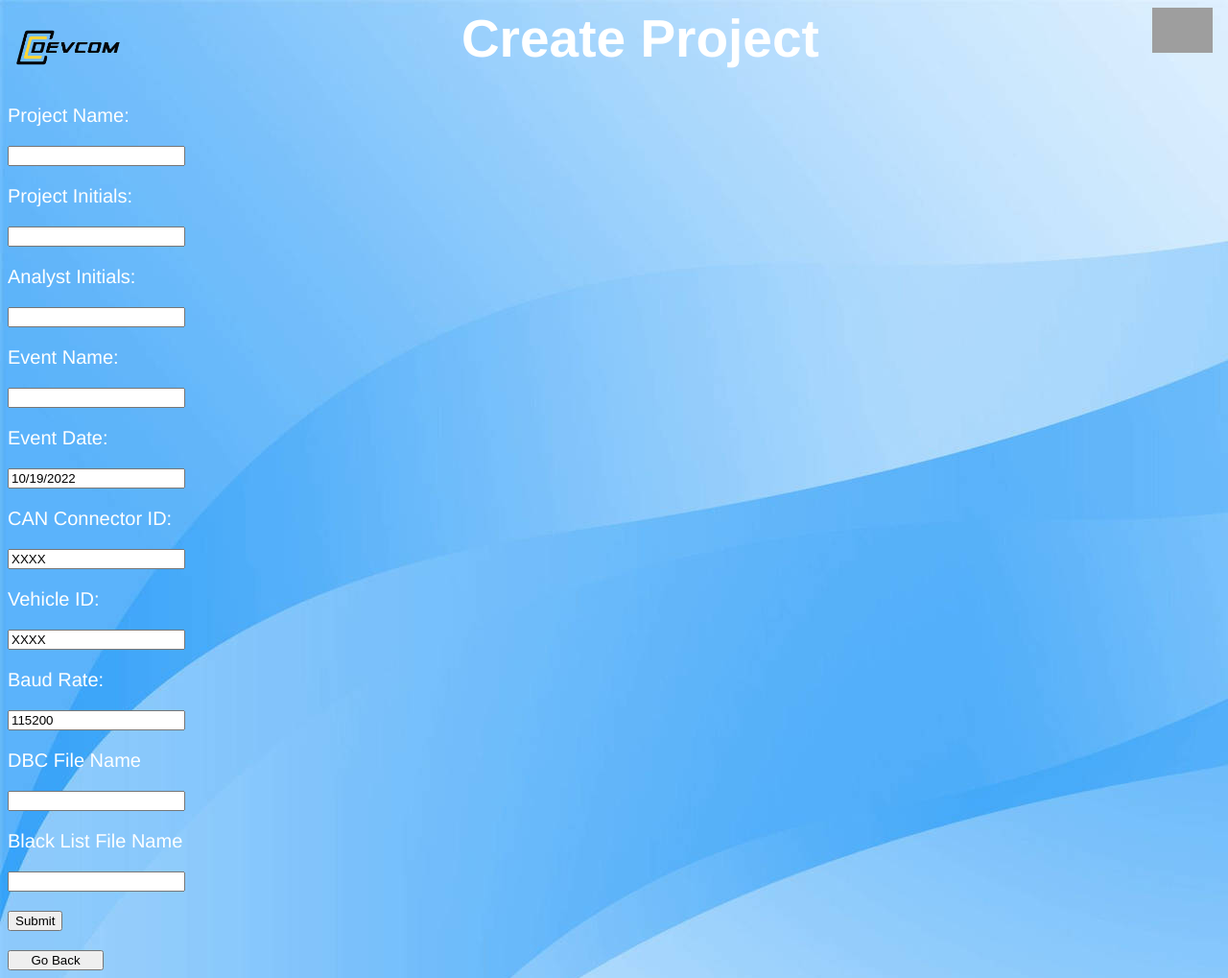
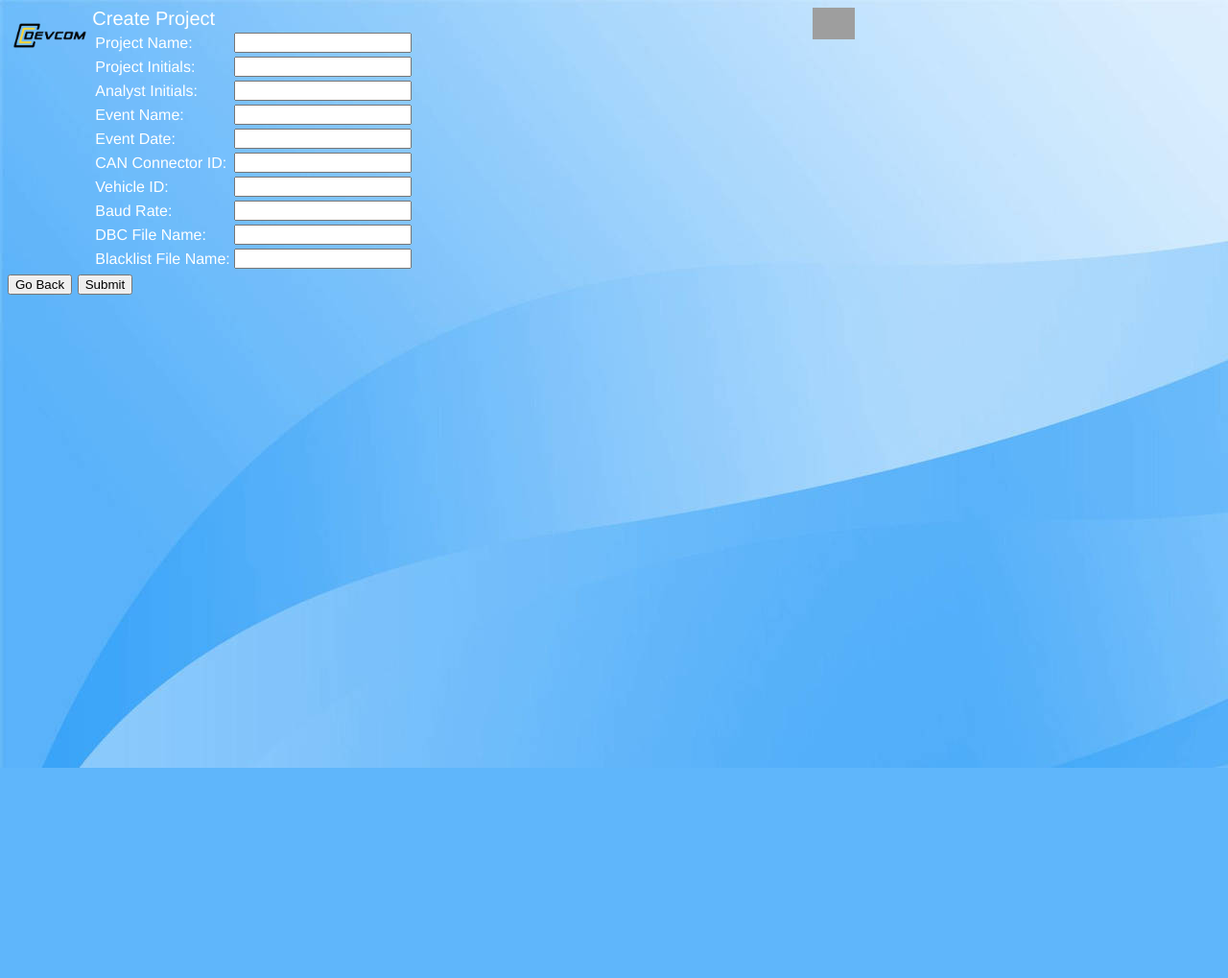
Before and after one commit to Team-9-Syntax-Error/CS4311_CANBusVisualizer_9, a Flask app: page /create_project in a window 1280 px wide. Shown: the whole page at 96% size. After the commit the page ends 800 px from the top, so only its background shows below. Run offline with Flask 2, Linux system fonts and the light colour scheme; grey boxes are pictures that could not be loaded.

Commit message:
Formatted HTML form element

```diff
--- a/templates/Create_Project.html
+++ b/templates/Create_Project.html
@@ -1,39 +1,56 @@
 <html>
-   <head>
-      <title>Create Project</title>
-   </head>
-   <h1 style="font-size: 55; text-align: center; color: white;">
-      <img src="{{ url_for('static', filename = 'img/UTEP_BLUE.png')}}" alt="logo" class="utep_logo"/>
-      <img src= "{{ url_for('static', filename = 'img/DEVCOM.png')}}" alt="logo" class="devcom_logo"/>
-      Create Project
+   <h1 style="font-size:55; text-align:center; color:white;">
+      <img class="utep_logo" src="{{ url_for('static', filename = 'img/UTEP_BLUE.png')}}" alt="logo"/>
+      <img class="devcom_logo" src= "{{ url_for('static', filename = 'img/DEVCOM.png')}}" alt="logo"/>
    </h1>
    <link type="text/css" rel="stylesheet" href="{{ url_for('static', filename='Create_Project.css')}}">
    <body>
-      <form action="/project_page" method="POST">
-         <p>Project Name:</p>
-         <p><input type = "text" name = "project_name" /></p>
-         <p>Project Initials:</p>
-         <p><input type = "text" name = "project_initials" /></p>
-         <p>Analyst Initials:</p>
-         <p><input type = "text" name = "analyst_initials" /></p>
-         <p>Event Name:</p>
-         <p><input type = "text" name = "event_name" /></p>
-         <p>Event Date:</p>
-         <p><input type = "text" name = "event_date" value={{date}} /></p>
-         <p>CAN Connector ID:</p>
-         <p><input type = "text" name = "can_connector_id" value="XXXX"/></p>
-         <p> Vehicle ID:</p>
-         <p><input type = "text" name = "vehicle_id" value="XXXX"/></p>
-         <p>Baud Rate:</p>
-         <p><input type = "text" name = "baud_rate" value="115200"/></p>
-         <p>DBC File Name</p>
-         <p><input type = "text" name = "dbc_file_name" value=""/></p>
-         <p>Black List File Name</p>
-         <p><input type = "text" name = "bl_file_name" value=""/></p>
-         <input type="submit" value="Submit" name="submit_button">
+      <form method="POST" action="/project_page">
+         <div class="create_proj">Create Project</div>
+         <table class="cp_table" border="0px solid black">
+            <tr>
+               <td class="label_col"><label for="project_name">Project Name:</label></td>
+               <td class="input_col"><input type="text" id="project_name" name="project_name"></td>
+            </tr>
+            <tr>
+               <td class="label_col"><label for="project_initials">Project Initials:</label></td>
+               <td class="input_col"><input type="text" id="project_initials" name="project_initials"></td>
+            </tr>
+            <tr>
+               <td class="label_col"><label for="analyst_initials">Analyst Initials:</label></td>
+               <td class="input_col"><input type="text" id="analyst_initials" name="analyst_initials"></td>
+            </tr>
+            <tr>
+               <td class="label_col"><label for="event_name">Event Name:</label></td>
+               <td class="input_col"><input type="text" id="event_name" name="event_name"></td>
+            </tr>
+            <tr>
+               <td class="label_col"><label for="event_date">Event Date:</label></td>
+               <td class="input_col"><input type="text" id="event_date" name="event_date"></td>
+            </tr>
+            <tr>
+               <td class="label_col"><label for="can_connector_id">CAN Connector ID:</label></td>
+               <td class="input_col"><input type="text" id="can_connector_id" name="can_connector_id"></td>
+            </tr>
+            <tr>
+               <td class="label_col"><label for="vehicle_id">Vehicle ID:</label></td>
+               <td class="input_col"><input type="text" id="vehicle_id" name="vehicle_id"></td>
+            </tr>
+            <tr>
+               <td class="label_col"><label for="baud_rate">Baud Rate:</label></td>
+               <td class="input_col"><input type="text" id="baud_rate" name="baud_rate"></td>
+            </tr>
+            <tr>
+               <td class="label_col"><label for="dbc_file_name">DBC File Name:</label></td>
+               <td class="input_col"><input type="text" id="dbc_file_name" name="dbc_file_name"></td>
+            </tr>
+            <tr>
+               <td class="label_col"><label for="bl_file_name">Blacklist File Name:</label></td>
+               <td class="input_col"><input type="text" id="bl_file_name" name="bl_file_name"></td>
+            </tr>
+         </table>
+            <button class="back_btn" type="button" onclick="location.href='/'">Go Back</button>
+            <input class="sub_btn" type="submit" value="Submit">
       </form>
-      <div style="width: 500px;">
-         <button onclick="window.location='/';">Go Back</button>
-      </div>
    </body>
 </html>
```
